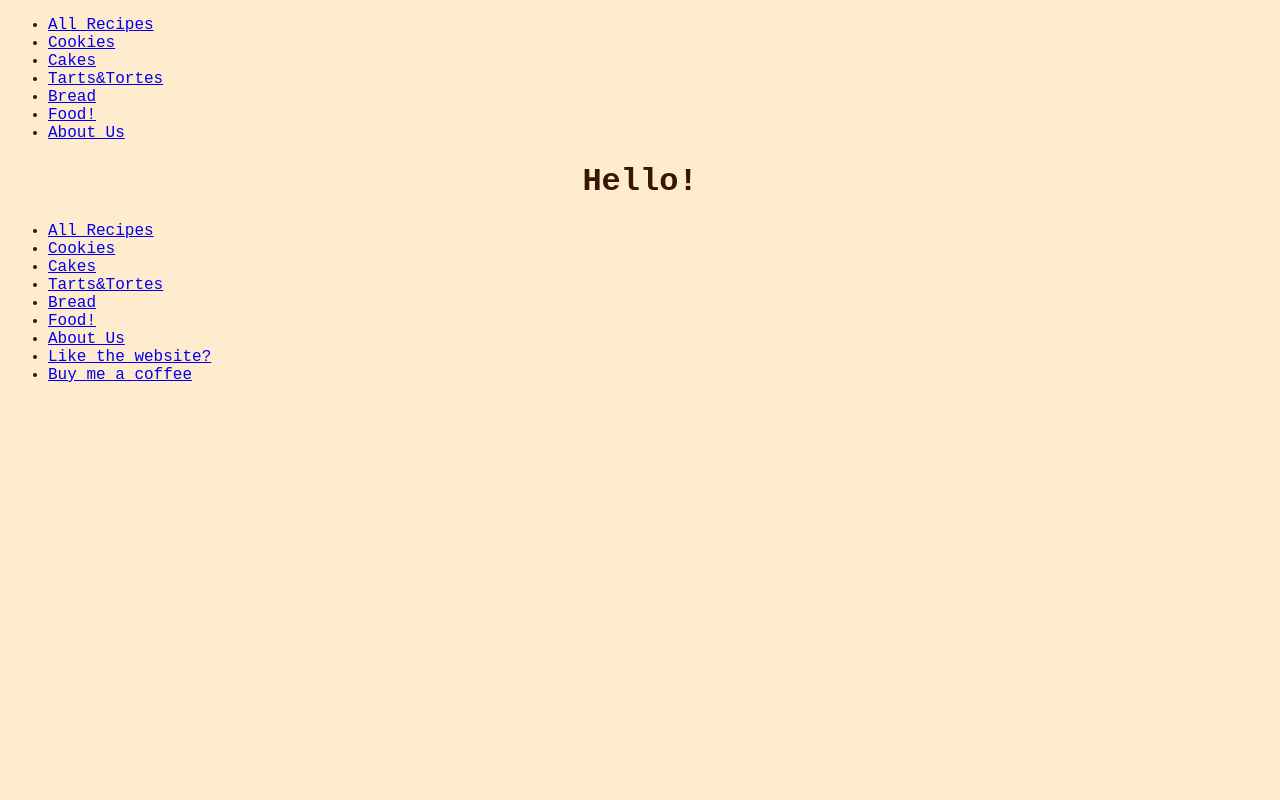
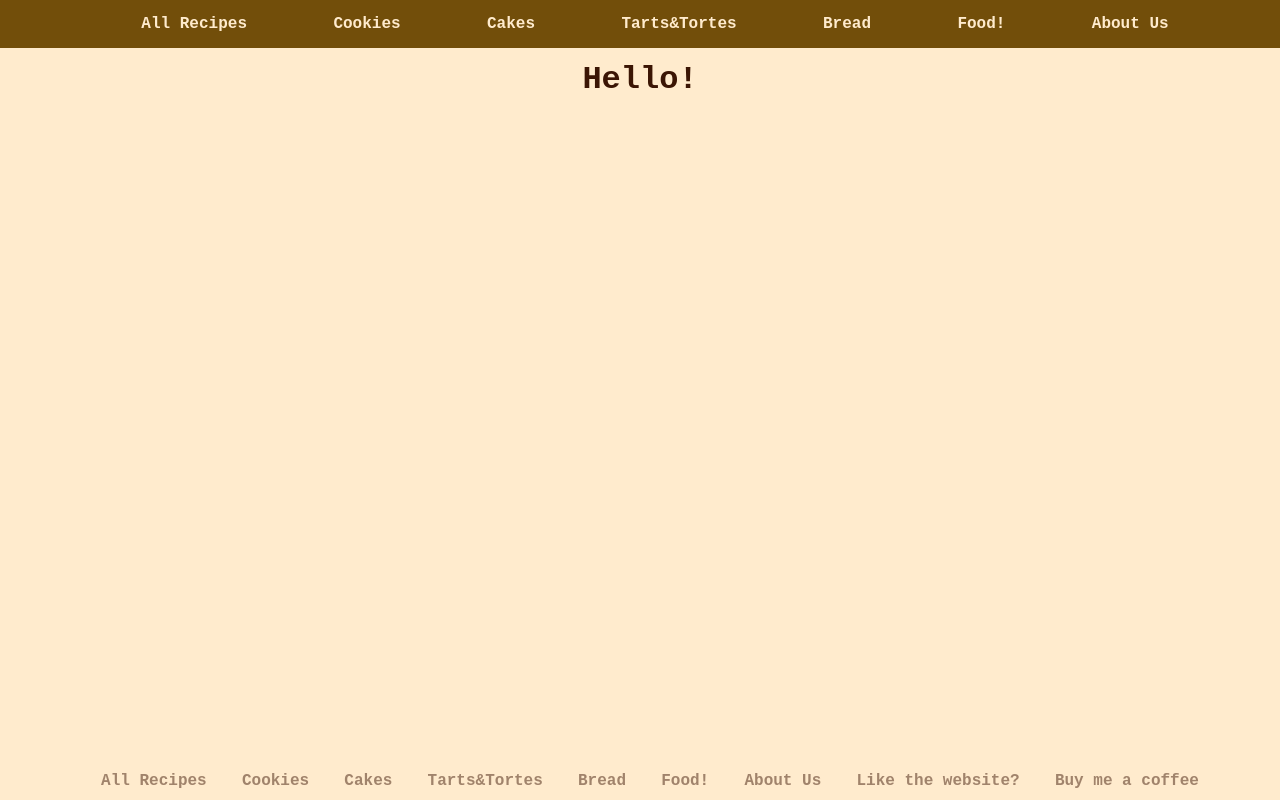
Before and after one commit to its-the-pie/bakingSite, a plain HTML site: page index.html in a window 1280 px wide. Drawn offline with Linux system fonts and the light colour scheme.

Commit message:
nav bar coloring

```diff
--- a/index.html
+++ b/index.html
@@ -10,13 +10,15 @@
 <body>
     <script src="script.js"></script>
 
-    <div class="navbar">
+    <div id="navDiv">
         <script id="replace_with_navbar" src="nav.js" style="z-index: 99999;"></script>
     </div>
 
-    <h1 style="text-align: center;">Hello!</h1>
+    <div id="middle">
+        <h1 style="text-align: center;">Hello!</h1>
+    </div>
 
-    <div class="footer">
+    <div id="footerDiv">
         <script id="replace_with_footer" src="nav.js" style="z-index: 9999;"></script>
     </div>
 </body>
--- a/style.css
+++ b/style.css
@@ -8,3 +8,69 @@ body {
     background-color: blanchedalmond;
     color: rgb(59, 21, 4);
 }
+
+#middle {
+    position: absolute;
+    width: 100%;
+    position: fixed;
+    left: 0;
+    right: 0;
+    margin: 0;
+    padding: 0;
+    top: 40px;
+}
+
+#navDiv {
+    text-align: center;
+}
+
+#footerDiv {
+    text-align: center;
+}
+
+ul {
+    list-style-type: none;
+    width: 100%;
+    position: fixed;
+    left: 0;
+    right: 0;
+    margin: 0;
+    padding: 0;
+}
+
+#navDiv ul {
+    top: 0px;
+    background-color: rgb(114, 78, 10);
+    padding: 15px;
+}
+
+#footerDiv ul {
+    bottom: 0px;
+    padding: 10px;
+}
+
+#navDiv li {
+    display: inline;
+    padding: 3%;
+}
+
+#footerDiv li {
+    display: inline;
+    padding-left: 1%;
+    padding-right: 1%;
+    bottom: 0;
+}
+
+#navDiv li a {
+    text-decoration: none;
+    /*color: rgb(143, 109, 59);*/
+    color: blanchedalmond;
+    font-weight: 600;
+}
+
+#footerDiv li a {
+    text-decoration: none;
+    /*color: rgb(143, 109, 59);*/
+    color: rgba(59, 21, 4, 0.486);
+    font-weight: 600;
+}
```
